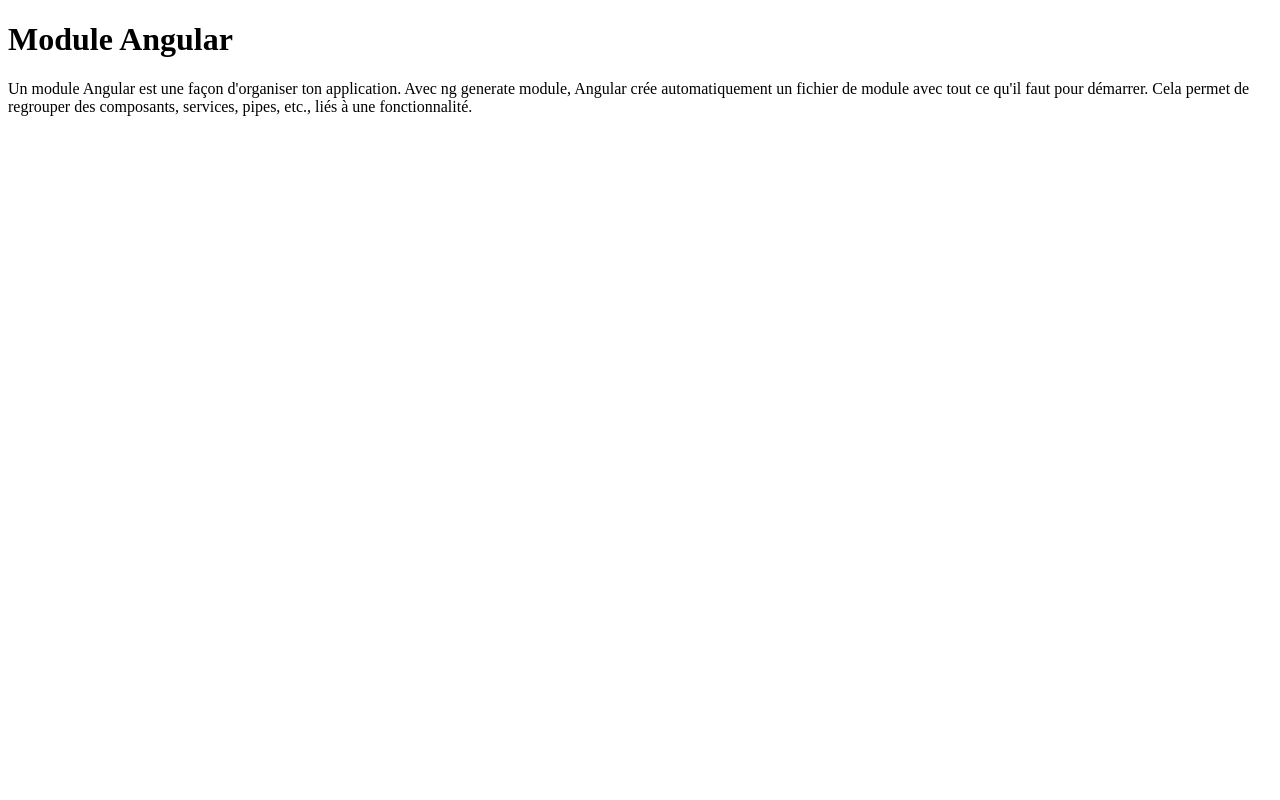
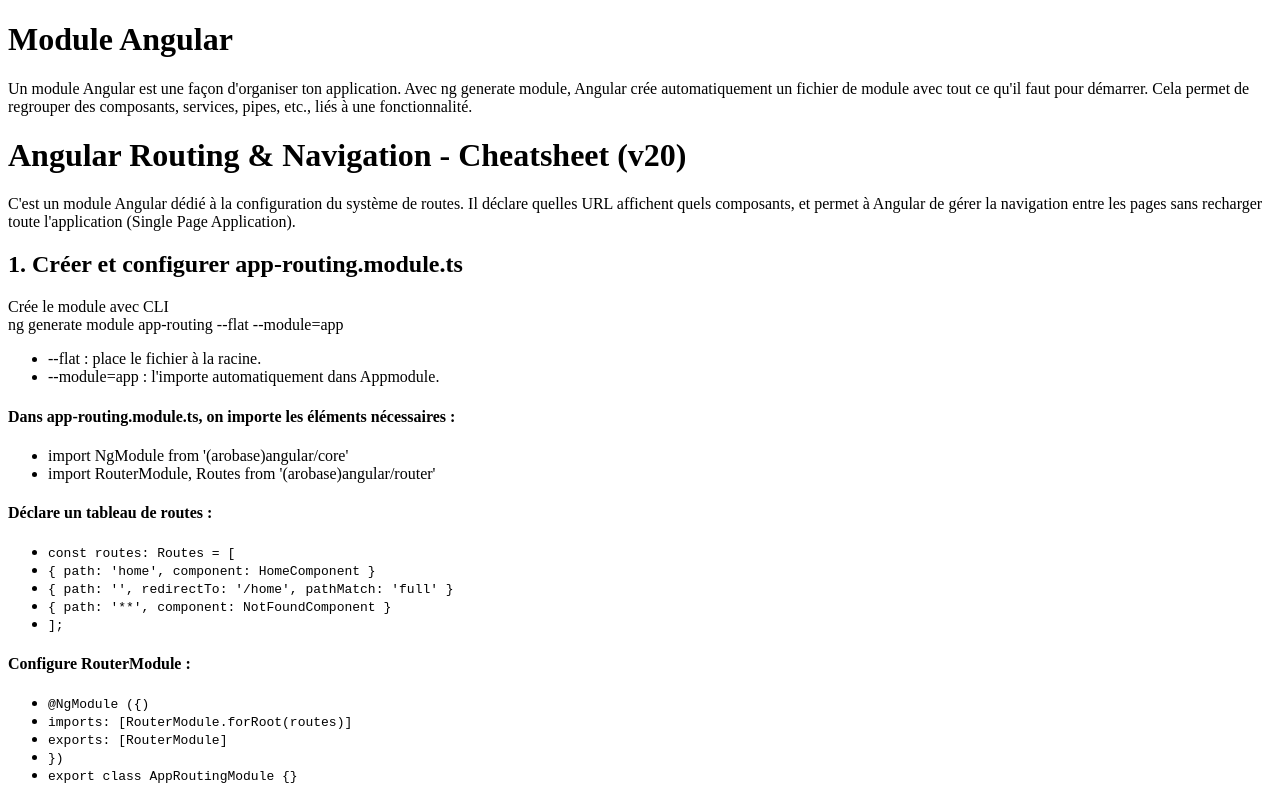
Before and after one commit to Loicwr/TestAngular, an Angular app: page / in a window 1280 px wide. Shown: the part 6087-6887 px from the top of the page. Before the commit the page ends 6219 px from the top, so only its background shows below. Built offline with nearby package versions, Linux system fonts and the light colour scheme.

Commit message:
feat(routing-navigation): update routing-navigation component with detailed cheatsheet content

```diff
--- a/src/app/app.component.html
+++ b/src/app/app.component.html
@@ -5,3 +5,4 @@
 <app-pipes></app-pipes>
 <app-formulaires-avec-forms-module></app-formulaires-avec-forms-module>
 <app-module-angular></app-module-angular>
+<app-routing-navigation></app-routing-navigation>
--- a/src/app/app.component.ts
+++ b/src/app/app.component.ts
@@ -6,11 +6,12 @@ import { DirectivesDAttributComponent } from "./directives-d-attribut/directives
 import { PipesComponent } from "./pipes/pipes.component";
 import { FormulairesAvecFormsModuleComponent } from "./formulaires-avec-forms-module/formulaires-avec-forms-module.component";
 import { ModuleAngularComponent } from "./module-angular/module-angular.component";
+import { RoutingNavigationComponent } from "./routing-navigation/routing-navigation.component";
 
 
 @Component({
   selector: 'app-root',
-  imports: [RouterOutlet, DemoBindingComponent, DirectivesStructurellesComponent, DirectivesDAttributComponent, PipesComponent, FormulairesAvecFormsModuleComponent, ModuleAngularComponent],
+  imports: [RouterOutlet, DemoBindingComponent, DirectivesStructurellesComponent, DirectivesDAttributComponent, PipesComponent, FormulairesAvecFormsModuleComponent, ModuleAngularComponent, RoutingNavigationComponent],
   templateUrl: './app.component.html',
   styleUrl: './app.component.scss'
 })
--- a/src/app/routing-navigation/routing-navigation.component.html
+++ b/src/app/routing-navigation/routing-navigation.component.html
@@ -1 +1,38 @@
-<p>routing-navigation works!</p>
+<h1>Angular Routing & Navigation - Cheatsheet (v20)</h1>
+<p>C'est un module Angular dédié à la configuration du système de routes. Il déclare quelles URL affichent quels composants,
+    et permet à Angular de gérer la navigation entre les pages sans recharger toute l'application (Single Page Application).</p>
+
+<h2>1. Créer et configurer app-routing.module.ts</h2>
+<p>Crée le module avec CLI<br>
+    ng generate module app-routing --flat --module=app
+</p>
+
+<ul>
+    <li> --flat : place le fichier à la racine.</li>
+    <li> --module=app : l'importe automatiquement dans Appmodule.</li>
+</ul>
+
+<h4>Dans app-routing.module.ts, on importe les éléments nécessaires :</h4>
+
+<ul>
+    <li>import NgModule from '(arobase)angular/core'</li>
+    <li>import RouterModule, Routes from '(arobase)angular/router'</li>
+</ul>
+
+<h4>Déclare un tableau de routes :</h4>
+<ul>
+    <li><code> const routes: Routes = [</code></li>
+    <li><code>{{ '{' }} path: 'home', component: HomeComponent {{ '}' }}</code></li>
+    <li><code>{{ '{' }} path: '', redirectTo: '/home', pathMatch: 'full' {{ '}' }}</code></li>
+    <li><code>{{ '{' }} path: '**', component: NotFoundComponent {{ '}' }}</code></li>
+    <li><code>{{ ']' }};</code></li>
+</ul>
+
+<h4>Configure RouterModule :</h4>
+<ul>
+    <li><code>&#64;NgModule ({{ '{' }})</code></li>
+    <li><code>imports: [RouterModule.forRoot(routes)]</code></li>
+    <li><code>exports: [RouterModule]</code></li>
+    <li><code>{{ '}' }})</code></li>
+    <li><code>export class AppRoutingModule {{ '{' }}&#125;</code></li>
+</ul>
```
